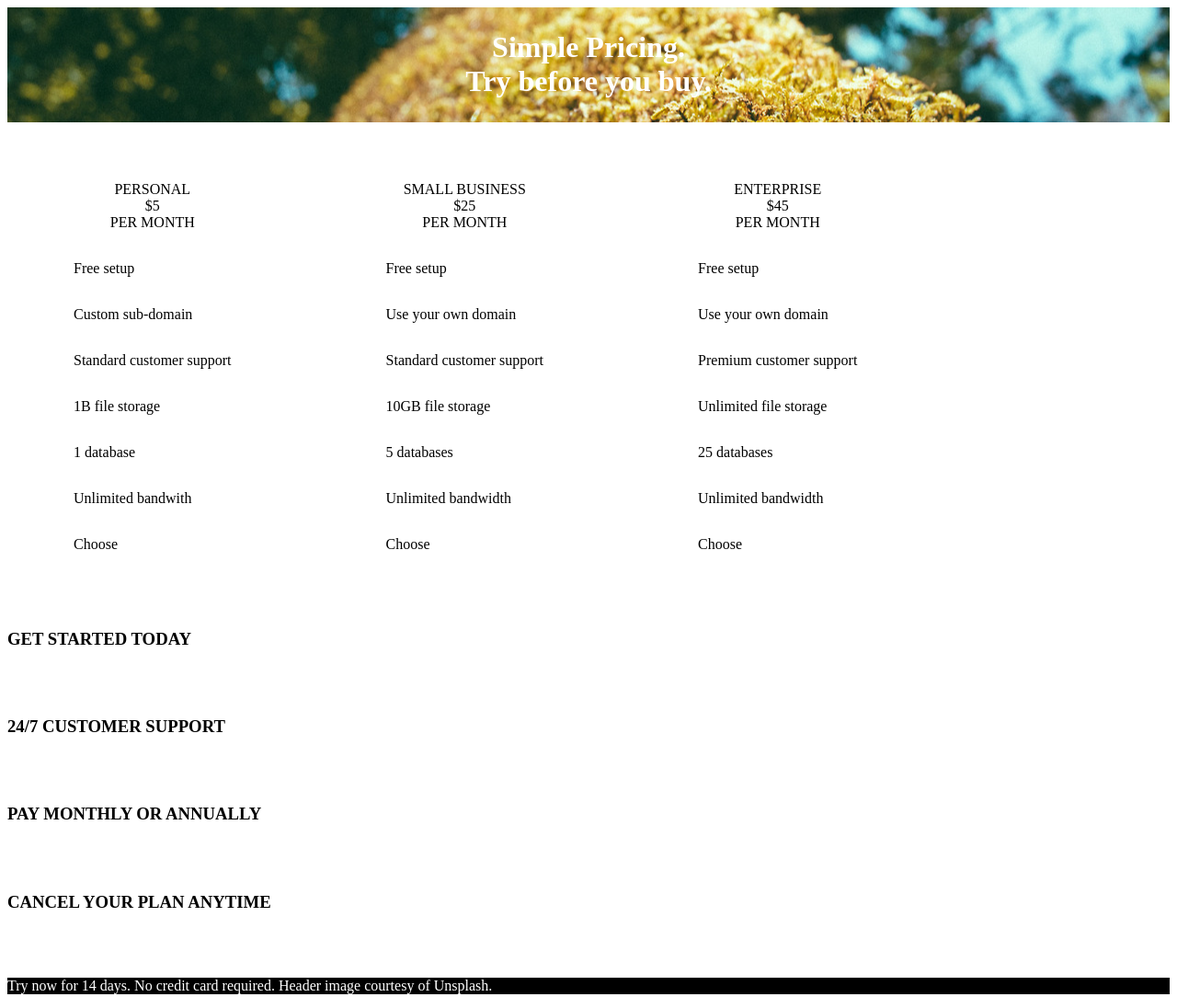
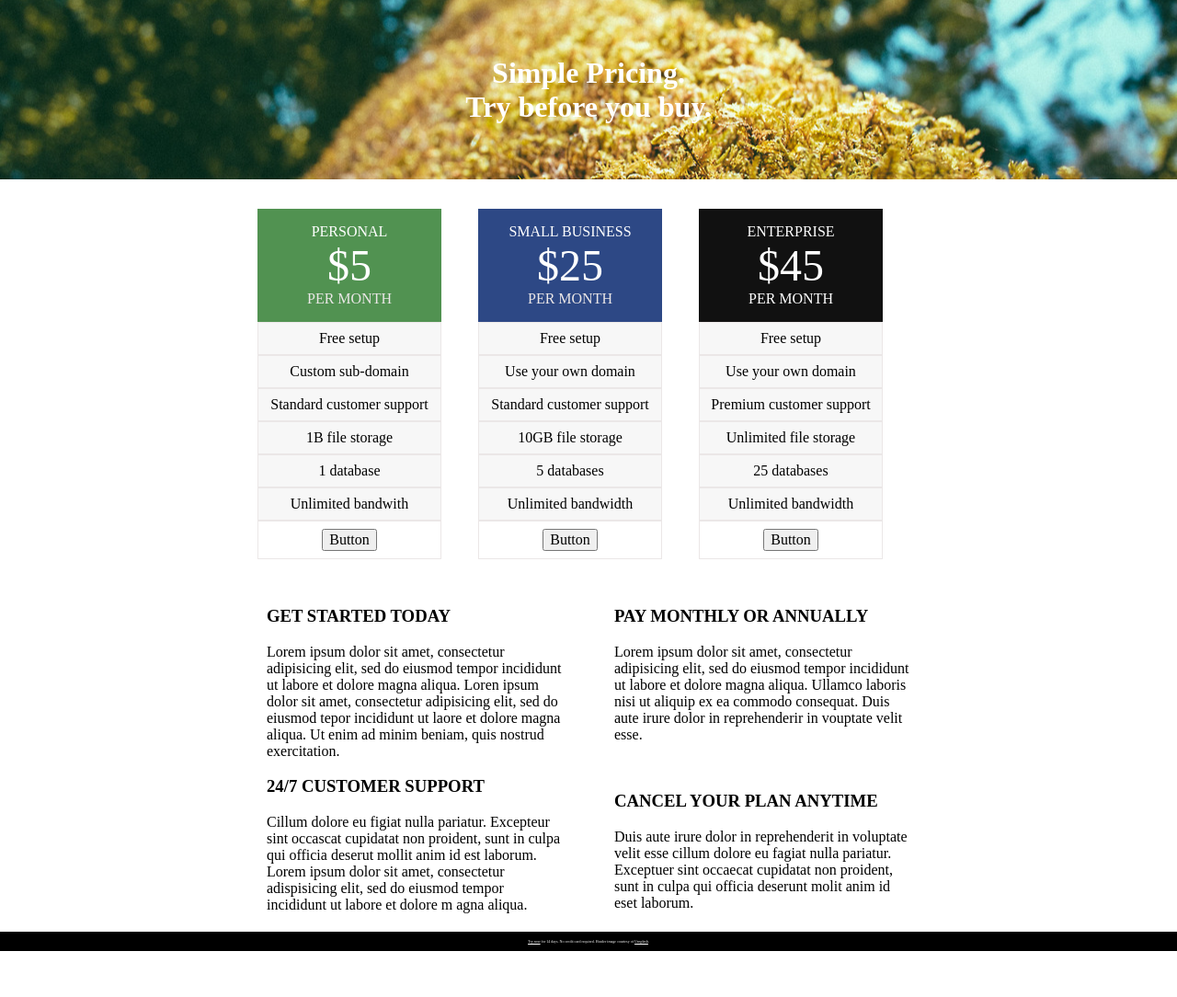
Before and after one commit to KristieWhite/Assign4Weekend, a plain HTML site: page index.html in a window 1280 px wide. Shown: the whole page at 92% size. After the commit the page ends 1038 px from the top, so only its background shows below. Drawn offline with Linux system fonts and the light colour scheme.

Commit message:
normal v1

```diff
--- a/index.html
+++ b/index.html
@@ -3,7 +3,8 @@
 <head>
     <meta charset="utf-8">
     <meta name="viewport" content="width=device-width, initial-scale=1.0">
-     <link rel="stylesheet" href="normalize">
+     <link rel="stylesheet" href="normalize.css">
+     <link href='https://fonts.googleapis.com/css?family=Maven+Pro' rel='stylesheet' type='text/css'>
     <link rel="stylesheet" type="text/css" href="main.css">
 
     <title>Rate Plans</title>
@@ -16,34 +17,34 @@
        </div><!--closes div 'header'-->
         <div id="plans">
             <ul class="personal">
-               <li class="center">PERSONAL<br>$5<br>PER MONTH</li>
-                <li>Free setup</li>
-                <li>Custom sub-domain</li>
-                <li>Standard customer support</li>
-                <li>1B file storage</li>
-                <li>1 database</li>
-                <li>Unlimited bandwith</li>
-                <li>Choose</li>
+                <li class="plan5">PERSONAL<br><span class="lgFont">$5</span><br><span class="grayMonth">PER MONTH</span></li>
+                <li class="grayed">Free setup</li>
+                <li class="grayed">Custom sub-domain</li>
+                <li class="grayed">Standard customer support</li>
+                <li class="grayed">1B file storage</li>
+                <li class="grayed">1 database</li>
+                <li class="grayed">Unlimited bandwith</li>
+                <li class="buttonStyle"><input type="button" name="plan" value="Button"></li>
             </ul>
             <ul class="small_business">
-                <li class="center">SMALL BUSINESS<br>$25<br>PER MONTH</li>
-                <li>Free setup</li>
-                <li>Use your own domain</li>
-                <li>Standard customer support</li>
-                <li>10GB file storage</li>
-                <li>5 databases</li>
-                <li>Unlimited bandwidth</li>
-                <li>Choose</li>
+                <li class="plan25">SMALL BUSINESS<br><span class="lgFont">$25</span><br><span class="grayMonth">PER MONTH</span></li>
+                <li class="grayed">Free setup</li>
+                <li class="grayed">Use your own domain</li>
+                <li class="grayed">Standard customer support</li>
+                <li class="grayed">10GB file storage</li>
+                <li class="grayed">5 databases</li>
+                <li class="grayed">Unlimited bandwidth</li>
+                <li class="buttonStyle"><input type="button" name="plan" value="Button"></li>
             </ul>
             <ul class="enterprise">
-                <li class="center">ENTERPRISE<br>$45<br>PER MONTH</li>
-                <li>Free setup</li>
-                <li>Use your own domain</li>
-                <li>Premium customer support</li>
-                <li>Unlimited file storage</li>
-                <li>25 databases</li>
-                <li>Unlimited bandwidth</li>
-                <li>Choose</li>
+                <li class="plan45">ENTERPRISE<br><span class="lgFont">$45</span><br><span>PER MONTH</span></li>
+                <li class="grayed">Free setup</li>
+                <li class="grayed">Use your own domain</li>
+                <li class="grayed">Premium customer support</li>
+                <li class="grayed">Unlimited file storage</li>
+                <li class="grayed">25 databases</li>
+                <li class="grayed">Unlimited bandwidth</li>
+                <li class="buttonStyle myButton"><input type="button" name="plan" value="Button"></li>
             </ul>
         </div><!--closes div 'plans'-->
         <div class="clearfix"></div>
@@ -56,13 +57,14 @@
             </div><!--closes 'fl' div-->
             <div class="fr">
                 <h3>PAY MONTHLY OR ANNUALLY</h3>
-                <p>Lorem ipsum dolor sit amet, consectetur adipisicing elit, sed do eiusmod tempor incididunt ut labore et dolore magna aliqua. Ullamco laboris nisi ut aliquip ex ea commodo consequat. Duis aute irure dolor in reprehenderir in vouptate velit esse.</p>
+                <p>Lorem ipsum dolor sit amet, consectetur adipisicing elit, sed do eiusmod tempor incididunt ut labore et dolore magna aliqua. Ullamco laboris nisi ut aliquip ex ea commodo consequat. Duis aute irure dolor in reprehenderir in vouptate velit esse.</p><br>
                 <h3>CANCEL YOUR PLAN ANYTIME</h3>
                 <p>Duis aute irure dolor in reprehenderit in voluptate velit esse cillum dolore eu fagiat nulla pariatur. Exceptuer sint occaecat cupidatat non proident, sunt in culpa qui officia deserunt molit anim id eset laborum.</p>
             </div><!--closes 'fr' div-->
         </div><!--closes div 'summary'-->
+        <p class="clear"></p>
         <div id="footer">
-            <p class="white">Try now for 14 days. No credit card required. Header image courtesy of Unsplash.</p>
+            <p class="white"><a href="#">Try now</a> for 14 days. No credit card required. Header image courtesy of <a href="#">Unsplash</a>.</p>
         </div><!--closes div 'footer'-->
     </div><!--closes div 'container'-->
 </body>
--- a/main.css
+++ b/main.css
@@ -1,37 +1,91 @@
+body {
+    font-family: font-family: 'Maven Pro', sans-serif;
+}
 div#container {
 
 }
 div#header {
     background-image: url(images/background.jpg);
-    background-position: top;
-    background-position: relative;
+    background-position: absolute;
     background-position: center;
     background-repeat: no-repeat;
+    background-attachment: fixed;
     padding: .25rem;
 }
 h1 {
     text-align: center;
     color: white;
+    padding: 2.2rem;
+}
+div#plans {
+    width:800px;
+    margin:auto;
+}
+.lgFont {
+    font-size: 3rem;
 }
 div#plans ul li{
     list-style: none;
-    margin: 2rem;
     position: center;
 }
-.center {
+.plan5 {
     text-align: center;
+    color: white;
+    background-color: rgb(81, 146, 81);
+    padding: 1rem;
+}
+.plan25 {
+    text-align: center;
+    color: white;
+    background-color: rgb(45, 72, 133);
+    padding: 1rem;
+}
+.plan45 {
+    text-align: center;
+    color: white;
+    background-color: rgb(17, 17, 17);
+    padding: 1rem;
+}
+.grayMonth {
+    color:#ebe7e7;
+}
+.grayed {
+    background-color: rgb(247, 247, 247);
+    padding: .5rem;
+    text-align: center;
+    border-top: .5px solid;
+    border-bottom: 1px solid;
+    border-left: 1.5px solid;
+    border-right: 1.5px solid;
+    border-color: #ebe7e7;
+}
+.buttonStyle {
+    text-align: center;
+    padding: .5rem;
+    border-top: .5px solid;
+    border-bottom: 1px solid;
+    border-left: 1px solid;
+    border-right: 1px solid;
+    border-color: #ebe7e7;
 }
 .personal{
     float: left;
     margin: 2rem 2rem 0 0;
+    min-width: 25%;
+    margin-right: 0;
 }
 .small_business {
     float: left;
     margin: 2rem;
+    min-width: 25%;
+    margin-left: 0;
+    margin-right: 0;
 }
 .enterprise {
     float: left;
     margin: 2rem;
+    min-width: 25%;
+    margin-left: 0;
 }
 .clearfix:after {
     content: "";
@@ -39,20 +93,33 @@ div#plans ul li{
     clear: both;
 }
 div#summary {
-
+    width: 700px;
+    margin: auto;
 }
 div.fl {
-
+    width: 46%;
+    float: left;
 }
 div.fr {
-
+    width: 46%;
+    float: right;
+}
+.clear {
+    clear: both;
+    height: 0;
+    margin: 0;
+    padding: 0;
 }
 div#footer {
     background-color: black;
 }
-p {
+#footer p{
     color: white;
+    font-size: .25rem;
+    text-align: center;
+    padding: .5rem;
 }
-li {
-
-}
+a {color: white;}
+a:link {}
+a:hover {color: orange;}
+a:visited {}
```
Also changed, not shown: normalize.css (added), 2 other files.
